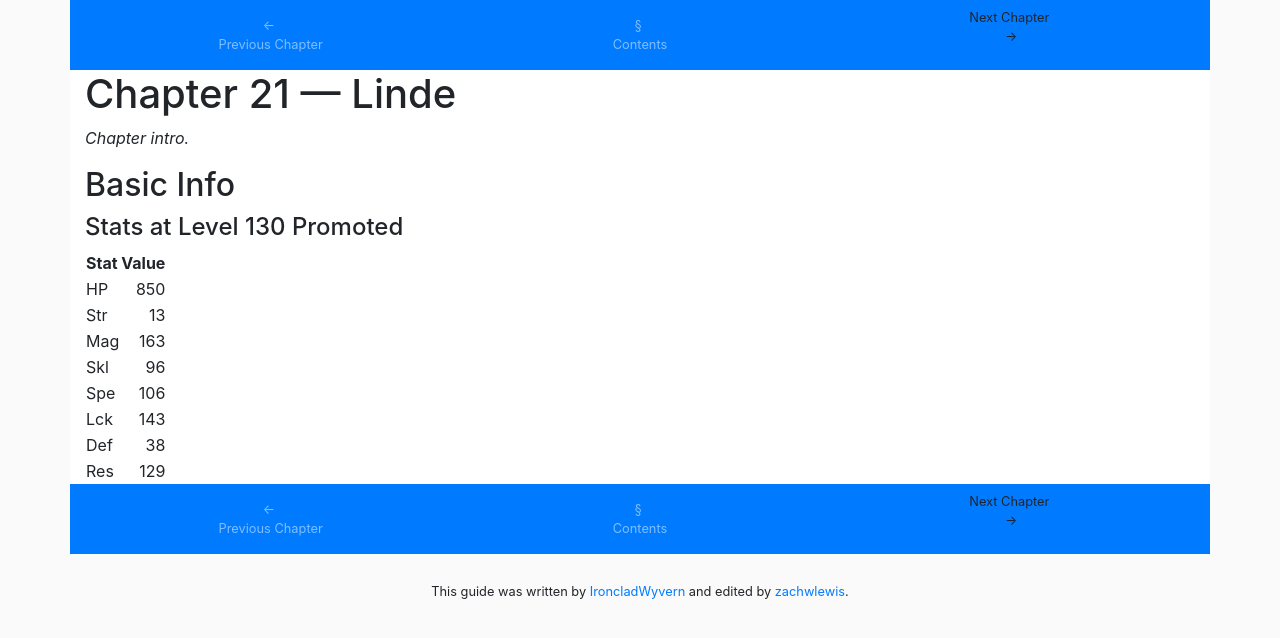
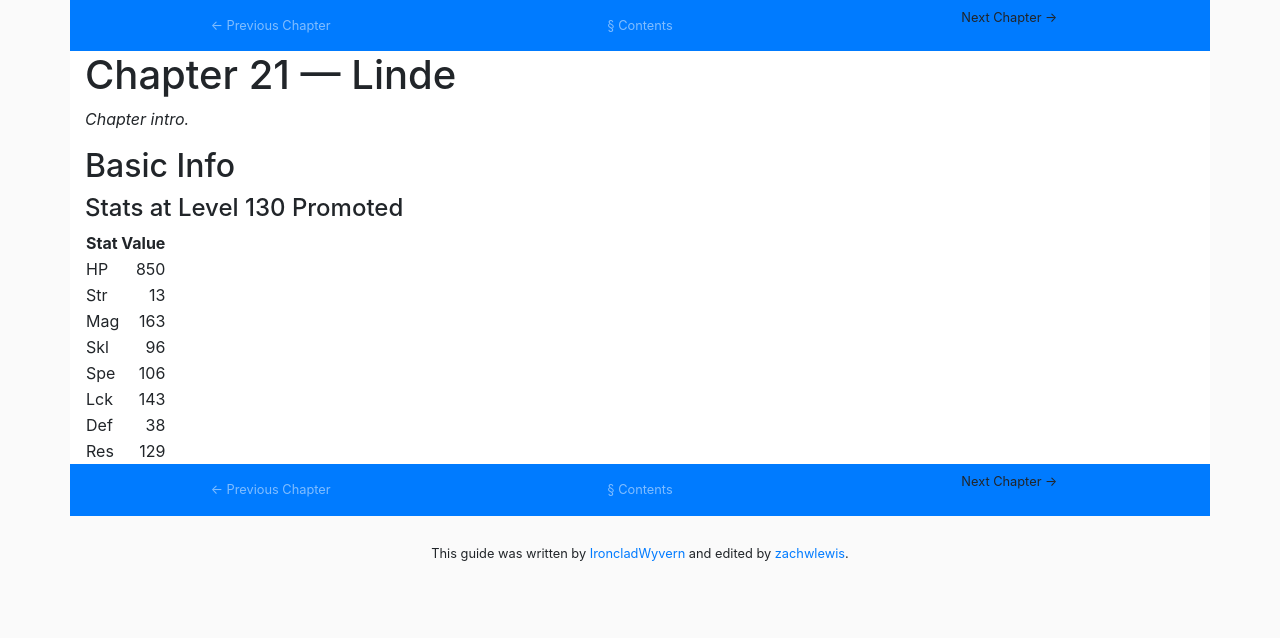
Before and after one commit to zachwlewis/fire-emblem-warriors-hero-guide, a Jekyll site: the page built from _posts/2018-01-21-chapter-21-linde.md, in a window 1280 px wide. Shown: the top 638 px of the page. Built offline with Jekyll 4.4.1, drawn with Linux system fonts in a browser that asks for light colours.

Commit message:
Update navigation.html

```diff
--- a/_includes/navigation.html
+++ b/_includes/navigation.html
@@ -3,19 +3,19 @@
       <ul class="navbar-nav w-100 text-center">
         <li class="col nav-item align-middle p-0">
           {% if page.previous.url %}
-          <a class="nav-link" href="{{ site.baseurl }}{{page.previous.url}}">&larr;&nbsp;<span class="d-none d-md-block">Previous&nbsp;Chapter</span></a>
+          <a class="nav-link" href="{{ site.baseurl }}{{page.previous.url}}">&larr;&nbsp;<span class="d-none d-md-inline">Previous&nbsp;Chapter</span></a>
           {% else %}
-          &larr;&nbsp;<span class="d-none d-md-block">Previous&nbsp;Chapter</span>
+          &larr;&nbsp;<span class="d-none d-md-inline">Previous&nbsp;Chapter</span>
           {% endif %}
         </li>
         <li class="col nav-item align-middle p-0">
-          <a class="nav-link" href="/fire-emblem-warriors-hero-guide/table-of-contents.html">&sect;&nbsp;<span class="d-none d-md-block">Contents</span></a>
+          <a class="nav-link" href="/fire-emblem-warriors-hero-guide/table-of-contents.html">&sect;&nbsp;<span class="d-none d-md-inline">Contents</span></a>
         </li>
         <li class="col nav-item align-middle p-0">
           {% if page.next.url %}
-          <a class="nav-link" href="{{ site.baseurl }}{{page.next.url}}"><span class="d-none d-md-block">Next&nbsp;Chapter</span>&nbsp;&rarr;</a>
+          <a class="nav-link" href="{{ site.baseurl }}{{page.next.url}}"><span class="d-none d-md-inline">Next&nbsp;Chapter</span>&nbsp;&rarr;</a>
           {% else %}
-          <span class="d-none d-md-block">Next&nbsp;Chapter</span>&nbsp;&rarr;
+          <span class="d-none d-md-inline">Next&nbsp;Chapter</span>&nbsp;&rarr;
           {% endif %}
         </li>
       </ul>
```
